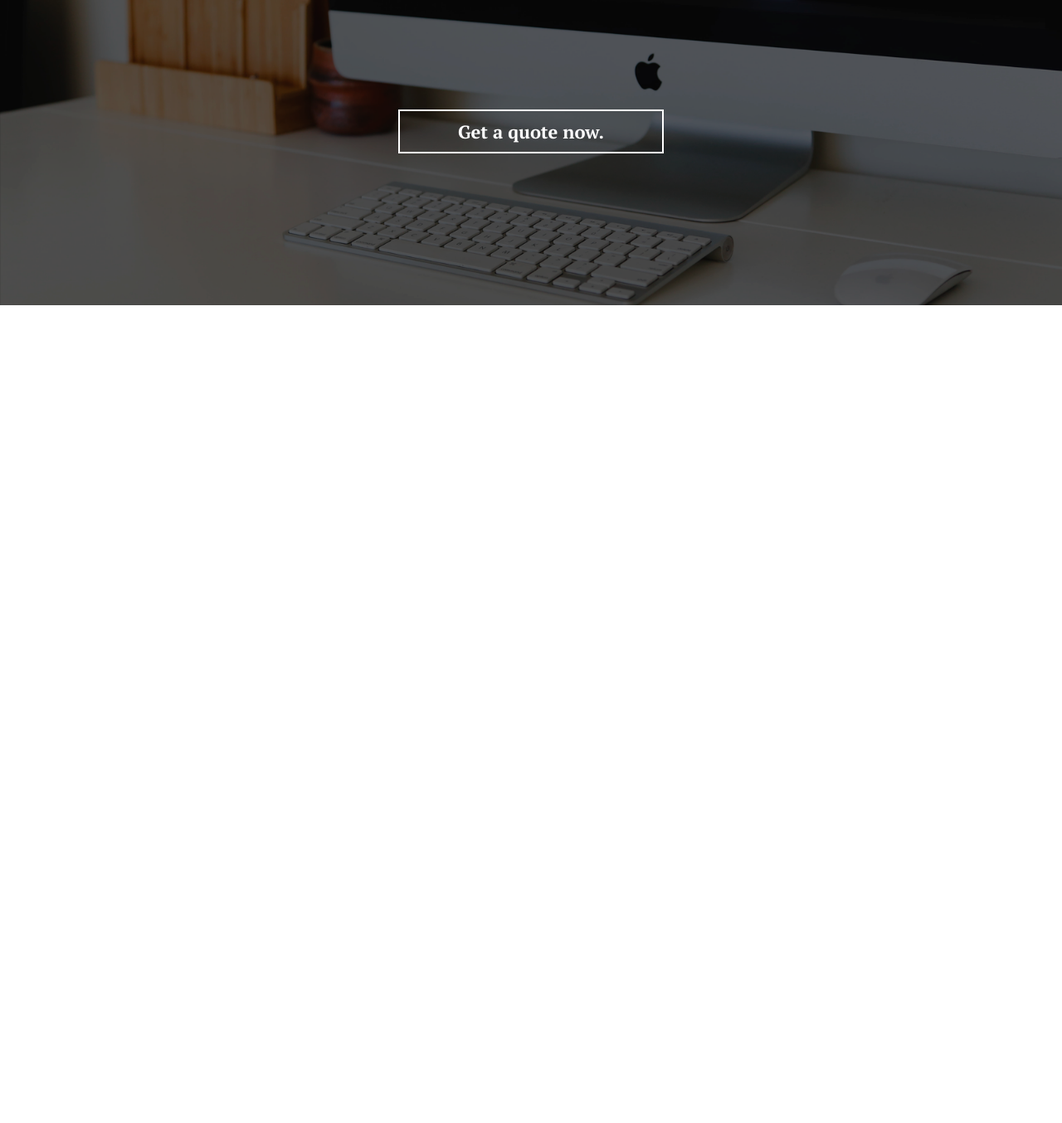
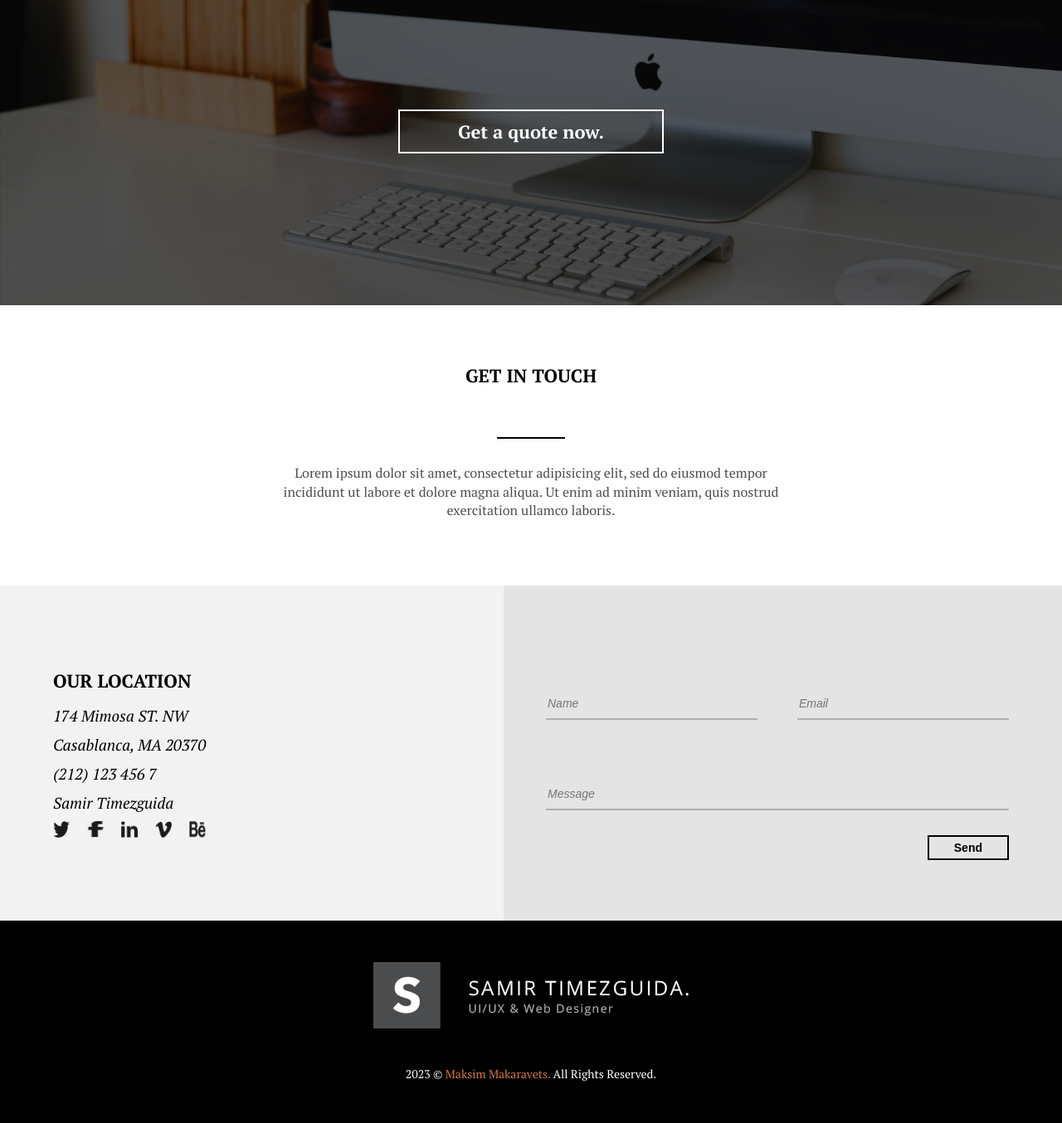
Before and after one commit to makaravets98/landing_page, a plain HTML site: page index.html in a window 1280 px wide. Shown: the part 5854-7208 px from the top of the page at 83% size. Before the commit the page ends 6222 px from the top, so only its background shows below. Drawn offline with nearby package versions, Linux system fonts and the light colour scheme.

Commit message:
feat:add and create all

```diff
--- a/index.html
+++ b/index.html
@@ -188,7 +188,48 @@
             <h2>Get a quote now.</h2>
           </div>
         </div>
+        <div class="eleven-block">
+          <div class="center-block-main eleven-block-info">
+            <h2>Get in touch</h2>
+            <div class="line-2"></div>
+            <p>Lorem ipsum dolor sit amet, consectetur adipisicing elit, sed do eiusmod tempor<br>
+               incididunt ut labore et dolore magna aliqua. Ut enim ad minim veniam, quis nostrud<br>
+                exercitation ullamco laboris.</p>
+          </div>
+        </div>
+        <div class="twelve-block">
+          <div class="center-block-main twelve-block-info">
+            <div class="location">
+              <h2>Our Location</h2>
+              <p>174 Mimosa ST. NW</p>
+              <p> Casablanca, MA 20370</p>
+              <p>(212) 123 456 7</p>
+              <p>Samir Timezguida</p>
+              <div class="media">
+                <img src="image/twitter.png" alt="">
+                <img src="image/facebook.png" alt="">
+                <img src="image/in.png" alt="">
+                <img src="image/V.png" alt="">
+                <img src="image/Be.png" alt="">
+              </div>
+            </div>
+            <div class="send-form">
+                <form action="" method="get">
+                    <input type="name" class="name-input" placeholder="Name">
+                    <input type="email" class="email-input" placeholder="Email">
+                    <input type="name" class="message-input" placeholder="Message">
+                    <input type="submit" class="batton-input" value="Send">
+                </form>
+            </div>
+          </div>
+        </div>
     </main>
+    <footer>
+      <div class="center-block-main footer-block">
+        <img src="image/logo.png" alt="">
+        <p>2023 © <span>Maksim Makaravets.</span> All Rights Reserved.</p>
+      </div>
+    </footer>
 
 
 
--- a/style.css
+++ b/style.css
@@ -636,3 +636,140 @@ nav ul li a:hover{
   padding: 10px 70px 10px 70px;
   font-weight: bold;
 }
+
+.eleven-block-info{
+  display: flex;
+  align-items: center;
+  flex-direction: column;
+}
+.eleven-block-info h2{
+  font-size: 1.375em;
+  font-weight: bold;
+  text-transform: uppercase;
+  margin: 70px 0 60px 0;
+}
+.eleven-block-info p{
+  text-align: center;
+  color: #4e4e4e;
+  line-height: 1.4;
+  margin-bottom: 80px;
+}
+.twelve-block {
+  position: relative;
+  width: 100%;
+  background-color: #e4e4e4;
+}
+
+.twelve-block::before {
+  content: "";
+  position: absolute;
+  top: 0;
+  left: -1%;
+  width: 620px;
+  height: 100%;
+  background-color:#f2f2f2;
+}
+.twelve-block-info{
+  padding: 100px 0 100px 0;
+  width: 90%;
+  position: relative;
+  z-index: 1;
+  display: flex;
+  justify-content: space-between;
+  align-items: center;
+
+}
+
+.location h2{
+  font-size: 1.375em;
+  font-weight: bold;
+  text-transform: uppercase;
+  margin-bottom: 15px;
+}
+.location p{
+  font-size: 1.175em;
+  font-style: italic;
+  margin-bottom: 10px;
+}
+.location p:last-child{
+  margin-bottom: 20px;
+}
+.media{
+  display: flex;
+  justify-content: space-between;
+}
+.media img{
+  width: 20px;
+  height: 20px;
+}
+.name-input{
+  border: none;
+  border-bottom: 2px solid #afafaf;
+  padding-bottom: 10px;
+  background-color: transparent;
+  font-size: 0.875em;
+  color: #676767;
+  font-style: italic;
+  flex-basis: 45%;
+}
+.email-input{
+  border: none;
+  border-bottom: 2px solid #afafaf;
+  padding-bottom: 10px;
+  background-color: transparent;
+  font-size: 0.875em;
+  color: #676767;
+  font-style: italic;
+  flex-basis: 45%;
+}
+.message-input{
+  border: none;
+  border-bottom: 2px solid #afafaf;
+  background-color: transparent;
+  font-size: 0.875em;
+  color: #676767;
+  font-style: italic;
+  flex-basis: 100%;
+  margin-top: 80px;
+  padding-bottom: 10px;
+}
+.batton-input
+{
+  position: absolute;
+  right: 0;
+  bottom: -60px;
+
+  text-align: center;
+  padding: 5px 30px 5px 30px;
+  border: 2px solid black;
+  background-color: transparent;
+  font-weight: bold;
+  font-size: 0.875em;
+  box-sizing: border-box;
+}
+.send-form form{
+  display: flex;
+  justify-content: space-between;
+  flex-wrap: wrap;
+  position: relative;
+
+}
+
+footer{
+  display: flex;
+  align-items: center;
+  background-color: black;
+}
+.footer-block img{
+  margin-top: 50px;
+  margin-bottom: 40px;
+}
+.footer-block p{
+  color: white;
+  font-size: 0.875em;
+  text-align: center;
+  margin-bottom: 50px;
+}
+.footer-block span{
+  color: #d87843;
+}
```
Also changed, not shown: image/Be.png (added), image/V.png (added), image/facebook.png (added), image/in.png (added), image/logo.png (added), image/twitter.png (added).
